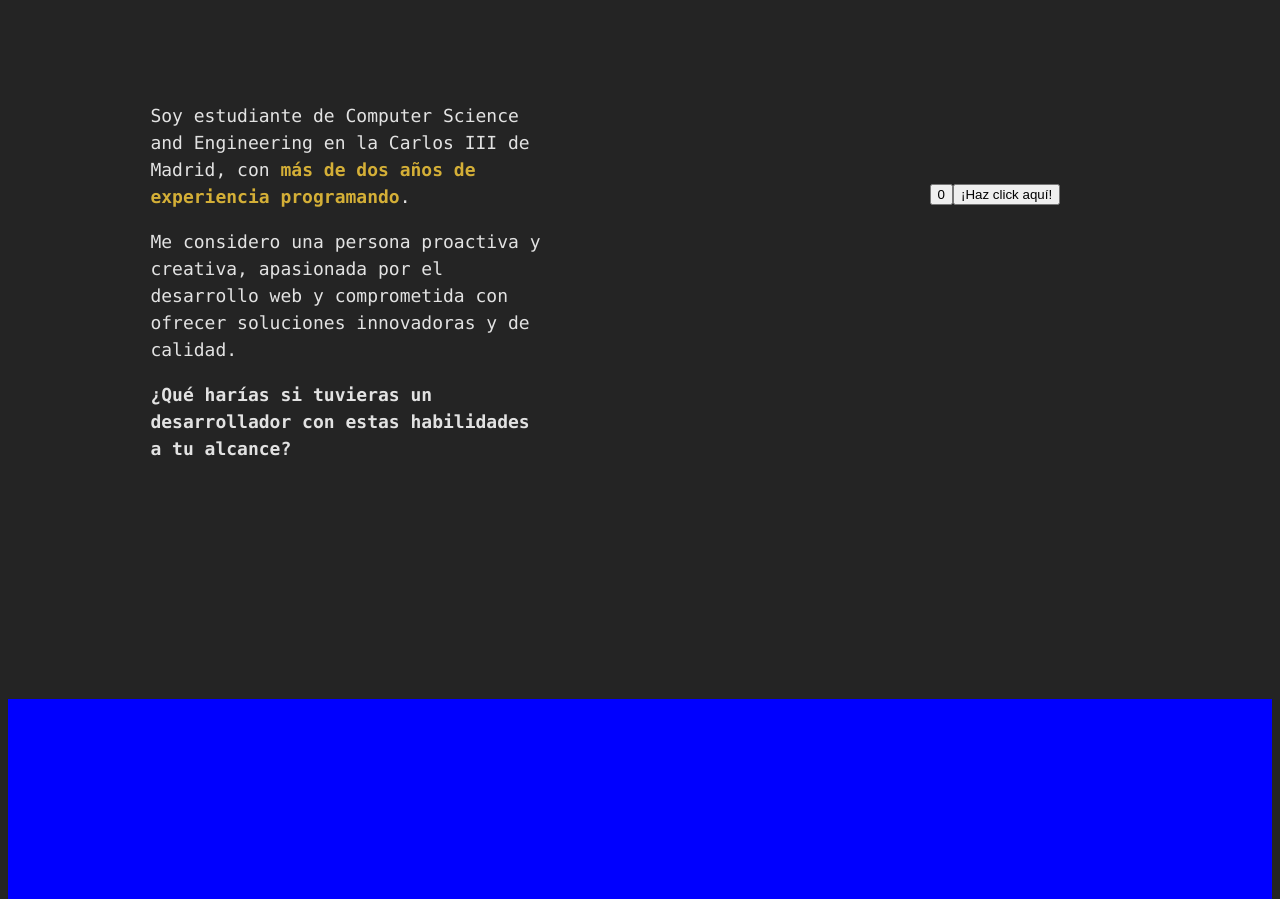
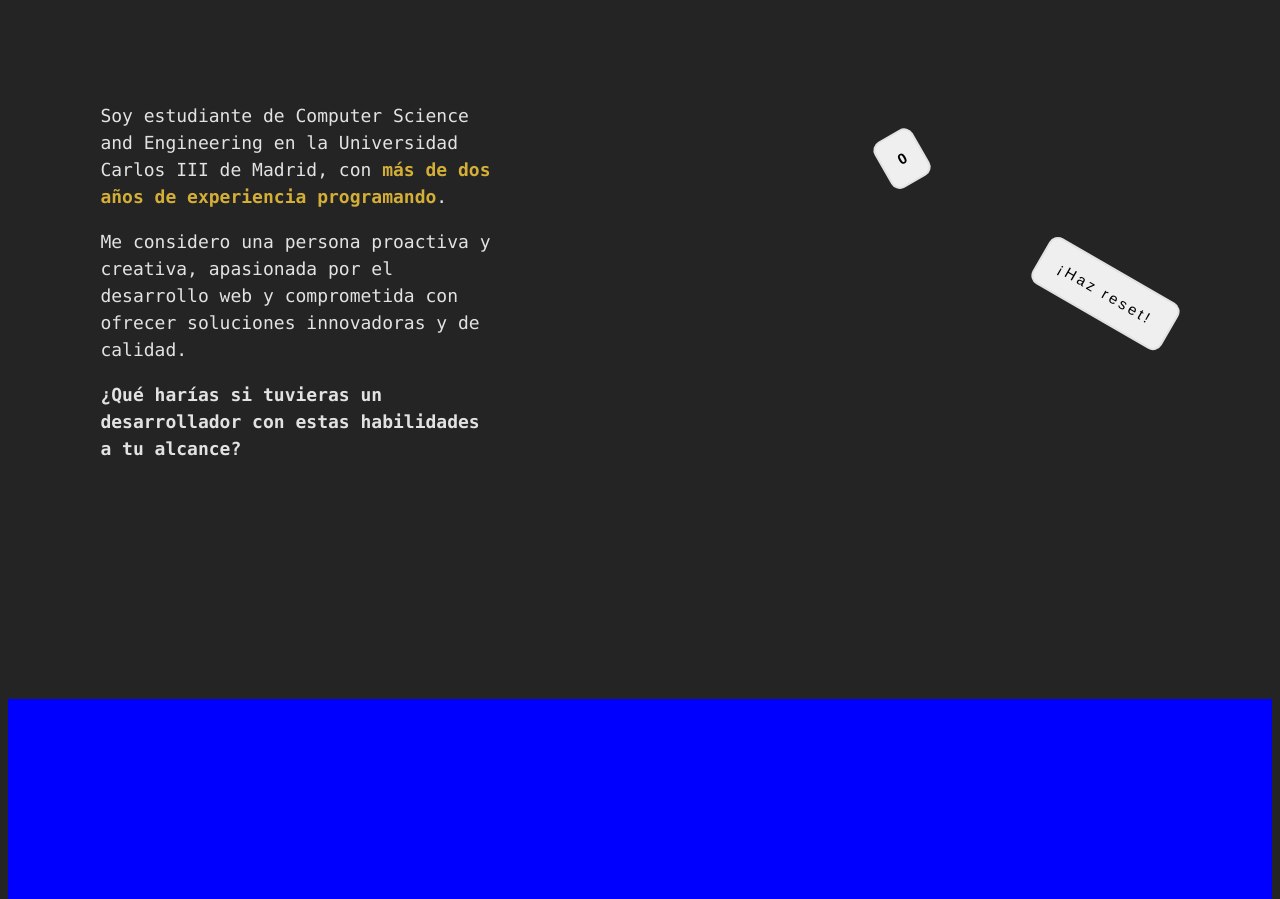
Before and after one commit to jmartinpizarro/portfolio, a React (Vite) app: page / in a window 1280 px wide. Shown: the part 968-1867 px from the top of the page. Built offline with nearby package versions, Linux system fonts and the light colour scheme.

Commit message:
finished counterButton comp.

```diff
--- a/src/App.css
+++ b/src/App.css
@@ -208,10 +208,42 @@
 }
 
 .button-container{
-  width: 200px;
-  height: 200px;
+  width: 300px;
+  height: 300px;
   position: relative;
 }
+
+.counter{
+  position: absolute;
+  padding: 1rem 1rem;
+  font-weight: 700;
+  font-size: 15px;
+  transform: rotate(-30deg);
+}
+
+.reset{
+  position: absolute;
+  top: 45%;
+  right: 0;
+  transform: rotate(30deg);
+  padding: 1rem 1.2rem;
+  font-size: 15px;
+  letter-spacing: 3px;
+}
+
+.counter, .reset{
+  border-radius: 10px;
+  border: 2px solid var(--light);
+  transition: all .8s ease;
+}
+
+.counter:hover, .reset:hover{
+  border: 2px solid var(--mostaza);
+  background-color: var(--dark);
+}
+
+
+
 
 
 .project{
--- a/src/App.jsx
+++ b/src/App.jsx
@@ -67,7 +67,7 @@ function App(){
         <h1 className="about-me-h1">¿Quieres conocerme?</h1>
         <div className="about-me-flex-container">
           <div>
-            <p className='about-me-p'>Soy estudiante de Computer Science and Engineering en la Carlos III de Madrid, con <span className='about-me-p-span'>más de dos años de experiencia programando</span>.</p>
+            <p className='about-me-p'>Soy estudiante de Computer Science and Engineering en la Universidad Carlos III de Madrid, con <span className='about-me-p-span'>más de dos años de experiencia programando</span>.</p>
             <p className='about-me-p'>Me considero una persona proactiva y creativa, apasionada por el desarrollo web y comprometida con ofrecer soluciones innovadoras y de calidad.</p>
             <p className='about-me-p'><span className='about-me-p-span2'>¿Qué harías si tuvieras un desarrollador con estas habilidades a tu alcance?</span></p>
           </div>
--- a/src/CounterButton.jsx
+++ b/src/CounterButton.jsx
@@ -1,4 +1,4 @@
-import { useEffect, useState } from "react"
+import { useState } from "react"
 
 function CounterButton(){
     const [count, setCount] = useState(0);
@@ -12,7 +12,7 @@ function CounterButton(){
     return (
         <div className="button-container">
             <button className="counter" onClick={handleClick}>{count}</button>
-            <button className="reset" onClick={handleReset}>¡Haz click aquí!</button>
+            <button className="reset" onClick={handleReset}>¡Haz reset!</button>
         </div>
     )
 }
```
